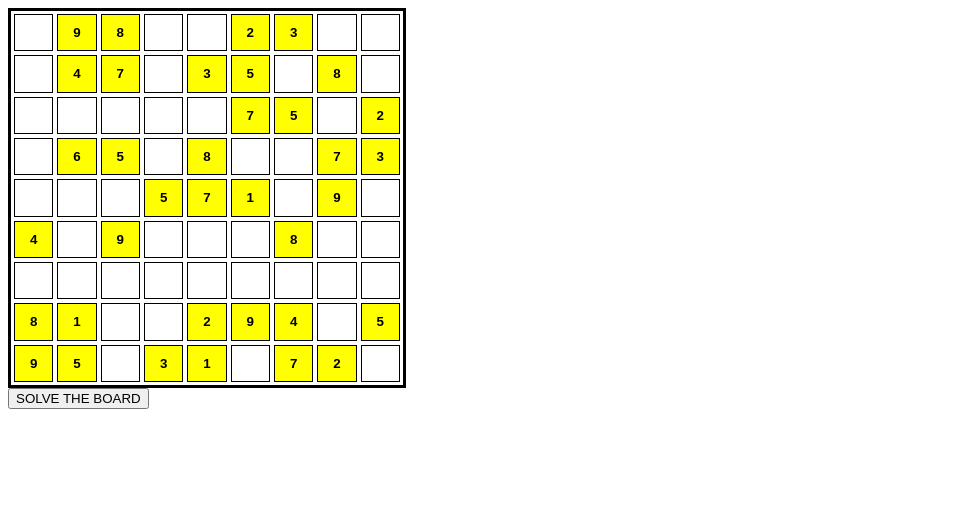
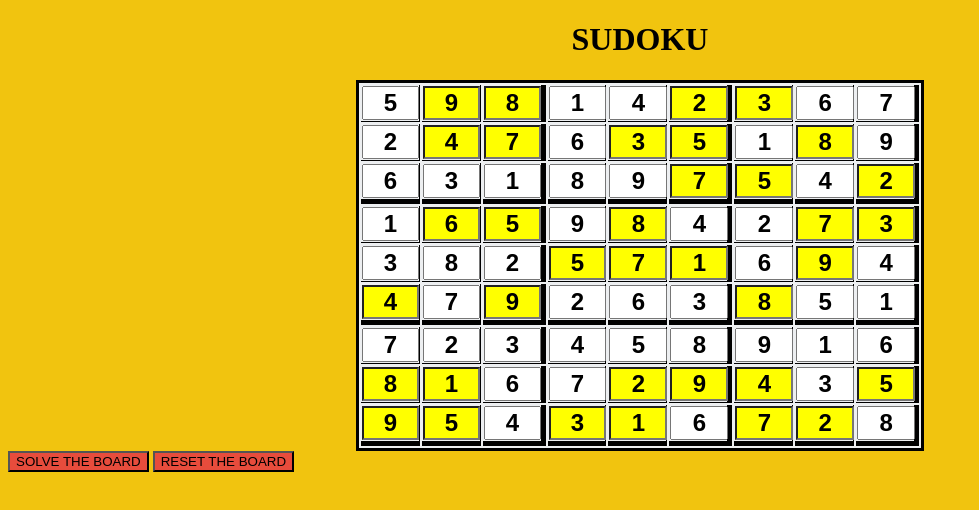
Before and after one commit to shilpashreejr/Sudoku, a website: page index.html in a window 1280 px wide. Both pictures are taken after a click on the button "SOLVE THE BOARD". Shown: the whole page, without its empty margins (0-979 px from the left). Drawn offline with nearby package versions, Linux system fonts and the light colour scheme.

Commit message:
view updates

```diff
--- /dev/null
+++ b/dest/css/sudoku.css
@@ -0,0 +1,163 @@
+body {
+	background:#f1c40f;
+}
+
+h1 {
+	text-align: center;
+}
+
+table {
+	margin-left: auto;
+	margin-right: auto;
+	background:#edeff1;
+	border:3px solid #000;
+}
+
+td {
+	border-right:1px solid #000;
+	border-bottom: 1px solid #000;
+}
+
+td:nth-child(3n) {
+	border-right-width:5px;
+}
+
+tr:nth-child(3n) td {
+	border-bottom-width:5px;
+}
+table {
+	width: 45%;
+}
+tr {
+	width: 33.3%;
+}
+
+td input {
+	width:89%;
+	height:auto;
+	font-weight: bold;
+	font-size: 150%;
+	text-align: center;
+}
+
+button {
+	left: 500px;
+	background:#e74c3c;
+}
+
+.errorState {
+	background: red;
+}
+
+.disabledState {
+	background: yellow;
+}
+
+/* Smartphones (portrait and landscape) ----------- */
+
+@media only screen
+
+and (min-device-width : 320px)
+
+and (max-device-width : 480px) {
+	table {
+		width: 95%;
+	}
+
+
+}
+
+/* Smartphones (landscape) ----------- */
+
+@media only screen
+
+and (min-width : 321px) {
+
+	table {
+		width: 95%;
+	}
+
+}
+
+/* Smartphones (portrait) ----------- */
+
+@media only screen
+
+and (max-width : 320px) {
+
+	table {
+		width: 95%;
+	}
+
+}
+
+/* iPads (portrait and landscape) ----------- */
+
+@media only screen
+
+and (min-device-width : 768px)
+
+and (max-device-width : 1024px) {
+
+	table {
+		width: 45%;
+	}
+
+}
+
+/* iPads (landscape) ----------- */
+
+@media only screen
+
+and (min-device-width : 768px)
+
+and (max-device-width : 1024px)
+
+and (orientation : landscape) {
+
+	table {
+		width: 45%;
+	}
+
+}
+
+/* iPads (portrait) ----------- */
+
+@media only screen
+
+and (min-device-width : 768px)
+
+and (max-device-width : 1024px)
+
+and (orientation : portrait) {
+
+	table {
+		width: 45%;
+	}
+
+}
+
+/* Desktops and laptops ----------- */
+
+@media only screen
+
+and (min-width : 1224px) {
+
+	table {
+		width: 45%;
+	}
+
+}
+
+/* Large screens ----------- */
+
+@media only screen
+
+and (min-width : 1824px) {
+
+	table {
+		width: 45%;
+	}
+
+}
+/*# sourceMappingURL=sudoku.css.map */
--- a/index.html
+++ b/index.html
@@ -1,33 +1,20 @@
 <!DOCTYPE html>
 <html>
 <head>
-  <meta charset="utf-8">
-  <title>Sudoku</title>
-  <style>
-table#sudokuTable input	{
-width: 2.5em; height:2.5em;
-border-width: 1px;
-border-style: solid;
-border-color: black;
-font-weight: bold;
-text-align: center
-}
-
-table#sudokuTable {
-border-width: 3px;
-border-style: solid;
-border-color: black
-}
-
-td.selected	{background-color: rgb(100%, 70%, 0%)}
-td.tofill	{color: blue}
-</style>
+	<meta charset="utf-8">
+	<meta name="viewport" content="width=device-width, initial-scale=1.0">
+	<title>Sudoku</title>
 </head>
 <body>
+	<h1> SUDOKU </h1>
 	<div id="sudokuContainer"> </div>
-	<button id="sudokuSolver"> SOLVE THE BOARD </button>
+	<div id='buttonGrp'>
+		<button id='sudokuSolver'>SOLVE THE BOARD</button>
+		<button id='resetSudoku'>RESET THE BOARD</button>
+	</div>
 </body>
 <script src="https://ajax.googleapis.com/ajax/libs/jquery/2.1.1/jquery.min.js"></script>
+<link rel="stylesheet" type="text/css" href="src/css/sudoku.css">
 <script src="src/js/sudokuController.js"> </script>
 <script src="src/js/sudokuView.js"></script>
 <script src="src/js/sudokuModel.js"> </script>
--- /dev/null
+++ b/src/css/sudoku.css
@@ -0,0 +1,162 @@
+body {
+	background:#f1c40f;
+}
+
+h1 {
+	text-align: center;
+}
+
+table {
+	margin-left: auto;
+	margin-right: auto;
+	background:#edeff1;
+	border:3px solid #000;
+}
+
+td {
+	border-right:1px solid #000;
+	border-bottom: 1px solid #000;
+}
+
+td:nth-child(3n) {
+	border-right-width:5px;
+}
+
+tr:nth-child(3n) td {
+	border-bottom-width:5px;
+}
+table {
+	width: 45%;
+}
+tr {
+	width: 33.3%;
+}
+
+td input {
+	width:89%;
+	height:auto;
+	font-weight: bold;
+	font-size: 150%;
+	text-align: center;
+}
+
+button {
+	left: 500px;
+	background:#e74c3c;
+}
+
+.errorState {
+	background: red;
+}
+
+.disabledState {
+	background: yellow;
+}
+
+/* Smartphones (portrait and landscape) ----------- */
+
+@media only screen
+
+and (min-device-width : 320px)
+
+and (max-device-width : 480px) {
+	table {
+		width: 95%;
+	}
+
+
+}
+
+/* Smartphones (landscape) ----------- */
+
+@media only screen
+
+and (min-width : 321px) {
+
+	table {
+		width: 95%;
+	}
+
+}
+
+/* Smartphones (portrait) ----------- */
+
+@media only screen
+
+and (max-width : 320px) {
+
+	table {
+		width: 95%;
+	}
+
+}
+
+/* iPads (portrait and landscape) ----------- */
+
+@media only screen
+
+and (min-device-width : 768px)
+
+and (max-device-width : 1024px) {
+
+	table {
+		width: 45%;
+	}
+
+}
+
+/* iPads (landscape) ----------- */
+
+@media only screen
+
+and (min-device-width : 768px)
+
+and (max-device-width : 1024px)
+
+and (orientation : landscape) {
+
+	table {
+		width: 45%;
+	}
+
+}
+
+/* iPads (portrait) ----------- */
+
+@media only screen
+
+and (min-device-width : 768px)
+
+and (max-device-width : 1024px)
+
+and (orientation : portrait) {
+
+	table {
+		width: 45%;
+	}
+
+}
+
+/* Desktops and laptops ----------- */
+
+@media only screen
+
+and (min-width : 1224px) {
+
+	table {
+		width: 45%;
+	}
+
+}
+
+/* Large screens ----------- */
+
+@media only screen
+
+and (min-width : 1824px) {
+
+	table {
+		width: 45%;
+	}
+
+}
--- a/src/js/sudokuController.js
+++ b/src/js/sudokuController.js
@@ -4,19 +4,40 @@ $(document).ready(function () {
 
     SUDOKU_VIEW.createBoard(sudokuBoard);
 
-    $('#sudokuTable').delegate("input", "change", function () {
+    $('#sudokuTable').delegate("input", "keyup", function () {
         var rowIndex = $(this).closest("tr").index(),
             colIndex = $(this).closest("td").index(),
-            isValid = SUDOKU_MODEL.isValidNumber($(this).val(), rowIndex, colIndex);
+            isValid = SUDOKU_MODEL.isValidNumber($(this).val(), rowIndex, colIndex),
+            isValueAdded;
 
         if (!isValid) {
             $(this).val('');
+        } else {
+            isValueAdded = SUDOKU_MODEL.isValueAdded($(this).val(), rowIndex, colIndex);
+            if (isValueAdded) {
+                SUDOKU_VIEW.removeErrorState($(this));
+            } else {
+                SUDOKU_VIEW.showError($(this));
+            }
+
         }
 
     });
 
-    $('#sudokuSolver').on('click', function () {
-        SUDOKU_MODEL.solve();
+    $('#buttonGrp').delegate('button', 'click', function () {
+        if ($(this).text() === 'SOLVE THE BOARD') {
+            $('#sudokuTable input').removeClass('errorState');
+            var solvedBoard = SUDOKU_MODEL.solve();
+            if (solvedBoard != false) {
+                SUDOKU_VIEW.solvedBoard('#sudokuTable input', solvedBoard);
+            }
+        } else if ($(this).text() === 'RESET THE BOARD') {
+            $('#sudokuTable input').val('');
+            $('#sudokuTable input').removeClass('errorState');
+            var resetBoardValues = SUDOKU_MODEL.resetBoardValues();
+            SUDOKU_VIEW.solvedBoard('#sudokuTable input', resetBoardValues);
+        }
+
     });
 
 });
--- a/src/js/sudokuModel.js
+++ b/src/js/sudokuModel.js
@@ -14,24 +14,6 @@ SUDOKU_MODEL = (function () {
      */
     var generateBoardValues = function () {
             var boardvalues = [
-                // 2, 0, 0, 0, 0, 7, 0, 0, 0,
-                // 0, 5, 0, 0, 2, 0, 0, 1, 0,
-                // 0, 3, 0, 0, 8, 0, 0, 7, 0,
-                // 0, 0, 5, 7, 0, 0, 0, 0, 2,
-                // 1, 0, 0, 0, 0, 0, 0, 0, 3,
-                // 9, 0, 0, 0, 0, 6, 1, 0, 0,
-                // 0, 2, 0, 0, 7, 0, 0, 8, 0,
-                // 0, 8, 0, 0, 9, 0, 0, 5, 0,
-                // 0, 0, 0, 4, 0, 0, 0, 0, 6
-                // 2, 0, 0, 0, 0, 0, 0, 0, 0,
-                // 0, 0, 0, 0, 0, 0, 0, 0, 0,
-                // 0, 0, 0, 0, 0, 0, 0, 0, 0,
-                // 0, 0, 0, 0, 0, 0, 0, 0, 0,
-                // 0, 0, 0, 0, 0, 0, 0, 0, 0,
-                // 0, 0, 0, 0, 0, 0, 0, 0, 0,
-                // 0, 0, 0, 0, 0, 0, 0, 0, 0,
-                // 0, 0, 0, 0, 0, 0, 0, 0, 0,
-                // 0, 0, 0, 0, 0, 0, 0, 0, 0 //5, 9, 8 - 1,4, 6
                     0, 9, 8, 0, 0, 2, 3, 0, 0,
                     0, 4, 7, 0, 3, 5, 0, 8, 0,
                     0, 0, 0, 0, 0, 7, 5, 0, 2,
@@ -44,7 +26,7 @@ SUDOKU_MODEL = (function () {
                 ];
 
             _getCurrentBoard(boardvalues);
-            _originalBoardValues = _currentBoardValues;
+            _originalBoardValues = $.extend(true, {}, _currentBoardValues);
 
             return boardvalues;
         },
@@ -199,43 +181,41 @@ SUDOKU_MODEL = (function () {
          * @returns {Boolean} isValidType True/False Decision based on the checks.
          */
         isValidNumber = function (inputVal, rowIndex, colIndex) {
-
-            var isValidType = _isValidTypeRange(inputVal);
-
-            if (isValidType) {
-                _validateAndAddNumber(parseInt(inputVal), rowIndex, colIndex);
-            }
-
-            return isValidType;
+            return _isValidTypeRange(inputVal);
         },
 
+        isValueAdded = function (inputVal, rowIndex, colIndex) {
+            return _validateAndAddNumber(parseInt(inputVal), rowIndex, colIndex);
+        },
         /**
          * Solves the Game
          */
         solve = function () {
 
             if (_solveInternal()) {
-                _currentBoardValues;
+                return _currentBoardValues;
+            } else {
+                return false;
             }
 
         },
 
         /**
          * Solves the Game
+         * PSUEDO CODE FOR THE SOLVER
+         *  solve(game):
+         *     if (game board is full)
+         *        return SUCCESS
+         *   else
+         *      next_square = getNextEmptySquare()
+         *         for each value that can legally be put in next_square
+         *            put value in next_square (i.e. modify game state)
+         *           if (solve(game)) return SUCCESS
+         *          remove value from next_square (i.e. backtrack to a previous state)
+         * return FAILURE
+         *
          */
         _solveInternal = function () {
-            /*
-            solve(game):
-                if (game board is full)
-                    return SUCCESS
-                else
-                    next_square = getNextEmptySquare()
-                        for each value that can legally be put in next_square
-                            put value in next_square (i.e. modify game state)
-                            if (solve(game)) return SUCCESS
-                            remove value from next_square (i.e. backtrack to a previous state)
-                    return FAILURE
-            */
 
             if (_isGameComplete())
                 return true;
@@ -260,23 +240,21 @@ SUDOKU_MODEL = (function () {
                 console.log("Something wrong");
             }
 
-            // for (var i = 0; i < 81; i++) {
-            //     var walkingRow = Math.floor(i / 9),
-            //         walkingCol = i % 9;
-            //     if (_currentBoardValues[walkingRow][walkingCol] === 0) {
-            //         //found = true;
-            //         emptyRow = walkingRow;
-            //         emptyCol = walkingCol;
-            //         break;
-            //     }
-            // }
-
             //try each available number
             var availNums = _getAvailableNumbers(emptyRow, emptyCol);
             if (availNums.length === 0) {
                 return false;
             }
-            //1, 2, 3
+            //Randomize availNums
+            var randomAvailNums = [];
+            var availNumLen = availNums.length;
+            for (var i = 0; i < availNumLen; i++) {
+                var val = availNums[Math.floor(Math.random() * availNums.length)];
+                randomAvailNums[i] = val;
+                availNums.splice(availNums.indexOf(val), 1);
+            }
+            availNums = randomAvailNums;
+
             for (var i = 0; i < availNums.length; i++) {
                 var curVal = availNums[i];
                 var isValid = _validateAndAddNumber(curVal, emptyRow, emptyCol);
@@ -289,6 +267,7 @@ SUDOKU_MODEL = (function () {
                 if (_solveInternal()) {
                     return true;
                 }
+
                 _currentBoardValues[emptyRow][emptyCol] = 0;
                 _rowValues[emptyRow].splice(_rowValues[emptyRow].indexOf(curVal), 1);
                 _columnValues[emptyCol].splice(_columnValues[emptyCol].indexOf(curVal), 1);
@@ -336,8 +315,6 @@ SUDOKU_MODEL = (function () {
          * @returns {Boolean} isValidType True/False Decision based on the checks.
          */
         removeExistingElements = function (firstArray, row, col, index) {
-            console.log('INITIAL  -- firstArray-->', firstArray);
-            console.log('Before ROW', _rowValues[row]);
 
             if (_rowValues[row] === undefined) {
                 _rowValues[row] = [];
@@ -351,9 +328,7 @@ SUDOKU_MODEL = (function () {
                     }
                 }
             }
-            console.log('After ROW-- firstArray-->', firstArray);
 
-            console.log('Before _columnValues--', _columnValues[col]);
             if (_columnValues[col] === undefined) {
                 _columnValues[col] = [];
             }
@@ -366,9 +341,7 @@ SUDOKU_MODEL = (function () {
                     }
                 }
             }
-            console.log('After column-- firstArray-->', firstArray);
 
-            console.log('Before section', _sectionValues[index]);
             if (_sectionValues[index] === undefined) {
                 _sectionValues[index] = [];
             }
@@ -382,19 +355,19 @@ SUDOKU_MODEL = (function () {
                 }
             }
 
-            console.log('After Section-- firstArray-->', firstArray);
-            // for (var i = 0; i < firstArray.length; i++) {
-            //     if ($.inArray(firstArray[i], secondArray) !== -1) {
-            //         firstArray.splice(firstArray.indexOf[i], 1);
-            //     }
-            // }
-
             return firstArray;
+        },
+        resetBoardValues = function () {
+            _currentBoardValues = _originalBoardValues;
+            _updateBoardValues(_originalBoardValues);
+            return _originalBoardValues;
         };
 
     return {
         generateBoardValues: generateBoardValues,
         isValidNumber: isValidNumber,
-        solve: solve
+        solve: solve,
+        isValueAdded: isValueAdded,
+        resetBoardValues: resetBoardValues
     };
 })();
--- a/src/js/sudokuView.js
+++ b/src/js/sudokuView.js
@@ -8,16 +8,40 @@ SUDOKU_VIEW = (function () {
 				if (boardvalues[i] !== 0) {
 					$(this).val(boardvalues[i]);
 					$(this).attr('readonly', 'readonly');
-				$(this).css('background', 'yellow');
+					$(this).addClass('disabledState');
 				} else {
 					$(this).val('');
 				}
 
 				i++;
 			});
-	};
+		},
 
-	var createBoard = function (boardvalues) {
+		showError = function ($this) {
+			$this.addClass('errorState');
+		},
+		removeErrorState = function ($this) {
+			$this.removeClass('errorState');
+		},
+		solvedBoard = function (selector, boardvalues) {
+			var row = 0
+			col = 0;
+			$(selector).each(function () {
+				if (boardvalues[row][col] !== 0) {
+					$(this).val(boardvalues[row][col]);
+				}
+				col++;
+				if (col === 9) {
+					col = 0;
+					row++;
+					if (row === 9) {
+						return true;
+					}
+				}
+			});
+		},
+
+		createBoard = function (boardvalues) {
 			//alert('createBoard');
 			var table = '<table id="sudokuTable"><tbody>',
 				row = 0,
@@ -41,6 +65,9 @@ SUDOKU_VIEW = (function () {
 		};
 
 	return {
-		createBoard: createBoard
+		createBoard: createBoard,
+		solvedBoard: solvedBoard,
+		showError: showError,
+		removeErrorState: removeErrorState
 	};
 })();
```
Also changed, not shown: GruntFile.js (+7 -7 lines), dest/js/sudoku.min.js (added), 2 other files. Lines whose indentation alone changed are shown as unchanged.
